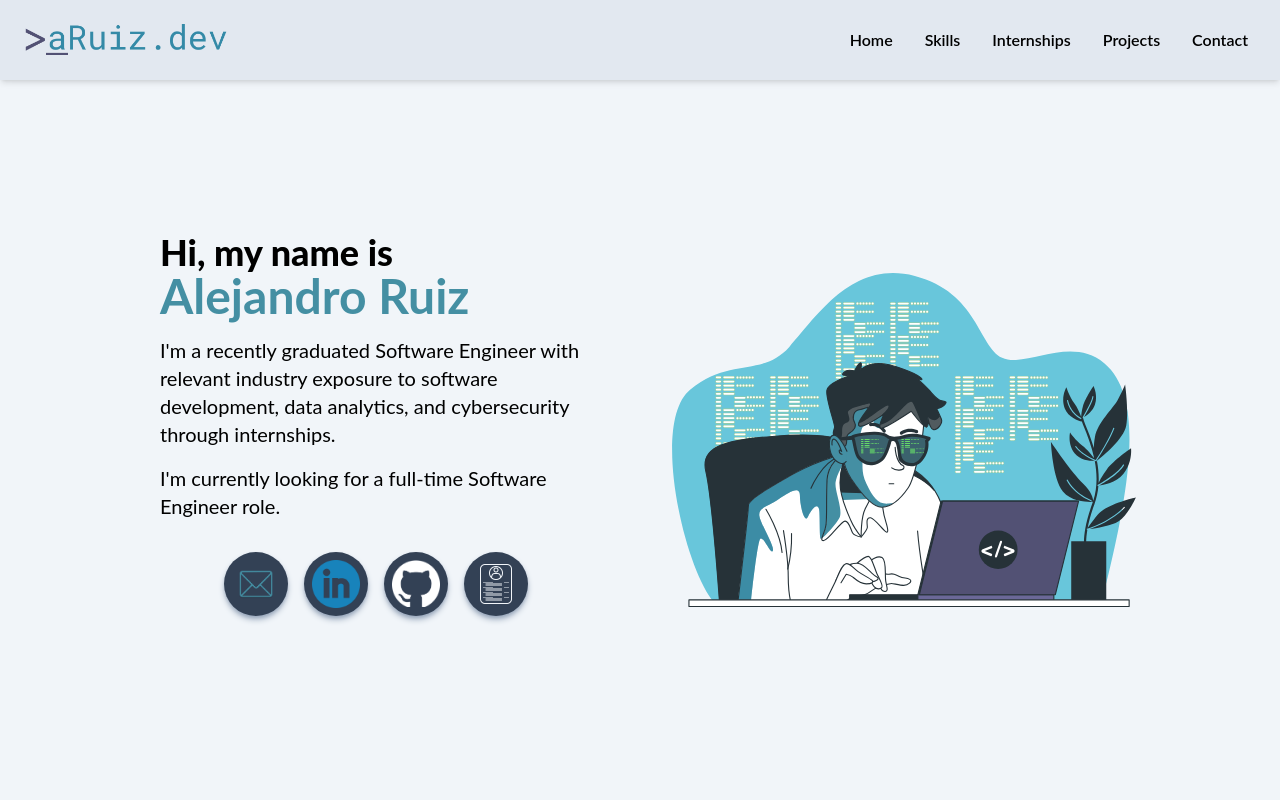
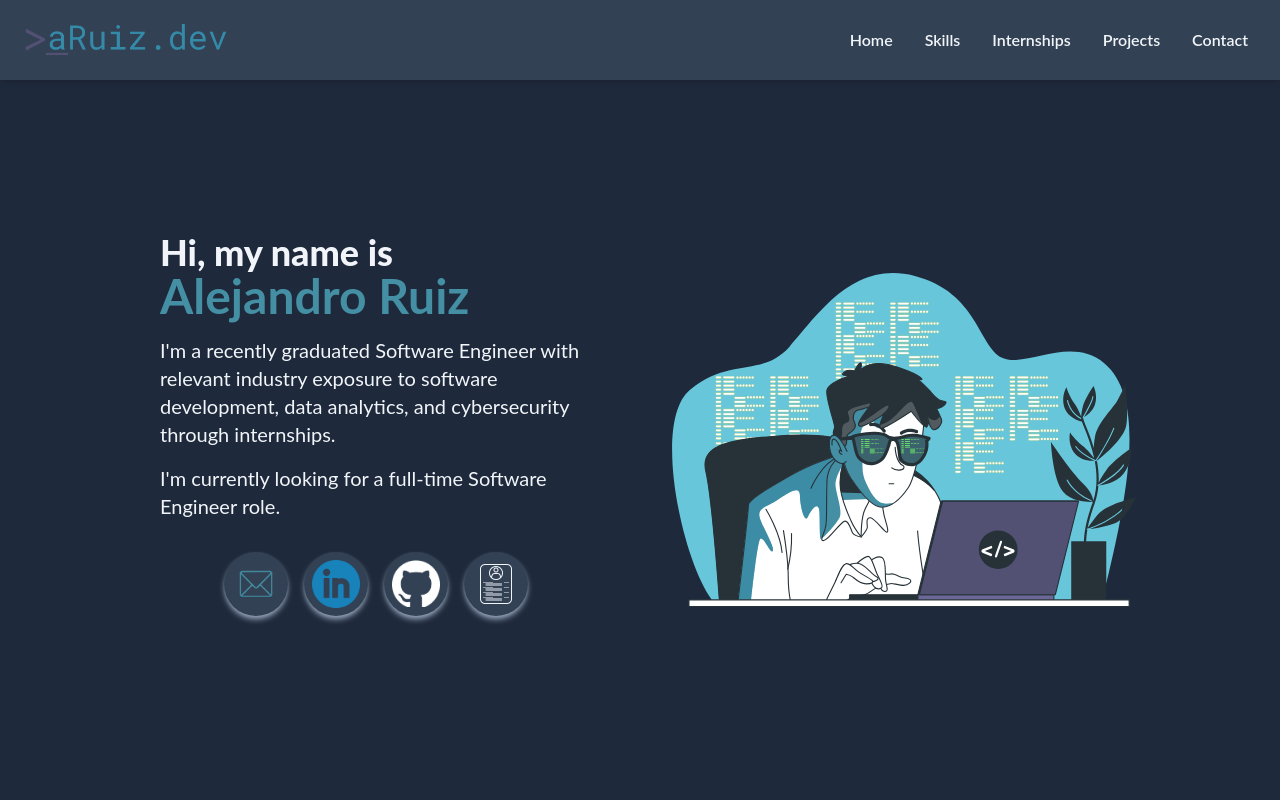
Before and after one commit to AlejandroRuiz1/AlejandroRuiz1.github.io, a React (Create React App) app: page / in a window 1280 px wide. Shown: the top 800 px of the page. Built offline with nearby package versions, Linux system fonts and the light colour scheme.

Commit message:
Changed to dark mode officially. Worked on smooth scroll.

```diff
--- a/package.json
+++ b/package.json
@@ -11,7 +11,8 @@
     "react": "^18.2.0",
     "react-dom": "^18.2.0",
     "react-icons": "^4.10.1",
-    "react-scripts": "^5.0.1"
+    "react-scripts": "^5.0.1",
+    "react-scroll": "^1.8.9"
   },
   "scripts": {
     "predeploy": "npm run build",
--- /dev/null
+++ b/prettier.config.js
@@ -0,0 +1 @@
+export const plugins = ["prettier-plugin-tailwindcss"];
--- a/src/components/Footer.jsx
+++ b/src/components/Footer.jsx
@@ -2,7 +2,7 @@ let imgCredit = "https://www.freepik.com/free-vector/coding-concept-illustration
 
 const Content = () => {
   return (
-    <div id="footer" className="absolute bottom-0 w-full h-10 flex justify-center p-2 bg-slate-200 dark:bg-slate-700 text-center text-xs items-center flex-shrink">
+    <div id="footer" className="absolute bottom-0 w-full h-10 flex justify-center p-2 bg-slate-700 text-center text-xs items-center flex-shrink">
       <p>&copy; Copyright &nbsp; {new Date().getFullYear()}</p>
       <p className="text-blue px-3">&mdash;</p>
       <a href="/">Alejandro Ruiz</a>
--- a/src/components/Header.jsx
+++ b/src/components/Header.jsx
@@ -2,7 +2,7 @@ import Contact from "./Contact.jsx";
 
 export default function Header({ img, about, links }) {
   return (
-    <div className="flex md:h-screen mt-20 pb-20 md:w-[80vw] mx-auto">
+    <div id="home" className="flex md:h-screen mt-20 pb-20 md:w-[80vw] mx-auto">
       <div className="mx-auto grid grid-cols-1 gap-8 md:grid-cols-2 flex-wrap items-center">
         <div className="w-full pt-12 px-6 lg:py-16 lg:px-8">
           <div id="text" className="flex flex-col w-full lg:mx-auto">
--- a/src/components/InternshipCard.jsx
+++ b/src/components/InternshipCard.jsx
@@ -1,7 +1,7 @@
 
 export default function InternshipCard({ experience, job }) {
   return (
-    <article className="max-w-md shadow-md rounded-xl p-4 bg-slate-100 dark:bg-slate-700 transition ease-in-out
+    <article className="max-w-md shadow-md rounded-xl p-4 bg-slate-700 transition ease-in-out
     hover:-translate-y-1 hover:scale-105 duration-150 border-blue hover:border-2" id={experience[job].company} key={job.key}>
       <h2 className="text-3xl font-semibold pb-4 text-center border-b-2 border-b-blue mb-4">{experience[job].company}</h2>
       <div className="text-base">
--- a/src/components/Navbar.jsx
+++ b/src/components/Navbar.jsx
@@ -1,4 +1,5 @@
 import { useState } from "react";
+import { Link } from "react-scroll";
 import { FaBars, FaXmark } from "react-icons/fa6";
 
 
@@ -8,7 +9,7 @@ const Nav = ({ logo }) => {
   const toggleNav = () => setIsNavOpen(!isNavOpen);
 
   return (
-    <div className="fixed w-full flex justify-between items-center px-2 md:px-4 h-20 bg-slate-200 dark:bg-slate-700 shadow-md z-[9999]">
+    <div className="fixed w-full flex justify-between items-center px-2 md:px-4 h-20 bg-slate-700 shadow-md z-[9999]">
 
       {/* Logo */}
       <a href="/">
@@ -19,29 +20,29 @@ const Nav = ({ logo }) => {
       {/* Navbar links */}
       <ul className="hidden md:flex">
         <li className="hover:text-blue block font-semibold select-none hover:scale-125">
-          <a href="/">
+          <Link to="home" spy={true} smooth={true} offset={50} duration={500}>
             Home
-          </a>
+          </Link>
         </li>
         <li className="hover:text-blue font-semibold select-none hover:scale-125">
-          <a href="#skills">
+          <Link to="skills" spy={true} smooth={true} offset={50} duration={500}>
             Skills
-          </a>
+          </Link>
         </li>
         <li className="hover:text-blue font-semibold select-none hover:scale-125">
-          <a href="#internships">
+          <Link to="internships" spy={true} smooth={true} offset={50} duration={500}>
             Internships
-          </a>
+          </Link>
         </li>
         <li className="hover:text-blue font-semibold select-none hover:scale-125">
-          <a href="#projects">
+          <Link to="projects" spy={true} smooth={true} offset={50} duration={500}>
             Projects
-          </a>
+          </Link>
         </li>
         <li className="hover:text-blue font-semibold select-none hover:scale-125">
-          <a href="/">
+          <Link to="contact" spy={true} smooth={true} offset={50} duration={500}>
             Contact
-          </a>
+          </Link>
         </li>
       </ul>
 
@@ -55,7 +56,7 @@ const Nav = ({ logo }) => {
 
 
       {/* Modal */}
-      <ul className={`${!isNavOpen ? "translate-x-full z-10" : "translate-x-0"} ease-in-out duration-500 absolute top-0 left-0 w-full h-screen bg-slate-200 dark:bg-slate-700 flex flex-col justify-center items-center md:hidden`}>
+      <ul className={`${!isNavOpen ? "translate-x-full z-10" : "translate-x-0"} ease-in-out duration-500 absolute top-0 left-0 w-full h-screen bg-slate-700 flex flex-col justify-center items-center md:hidden`}>
         <li className="py-6 text-3xl block hover:text-blue font-semibold select-none hover:scale-125 focus:scale-125">
           <a href="/" onClick={toggleNav}>
             Home
--- a/src/components/ProjectCard.jsx
+++ b/src/components/ProjectCard.jsx
@@ -1,7 +1,7 @@
 
 export default function ProjectCard({ projects, project }) {
   return (
-    <article className="max-w-md shadow-md rounded-xl p-4 bg-slate-100 dark:bg-slate-700  transition ease-in-out
+    <article className="max-w-md shadow-md rounded-xl p-4 bg-slate-700  transition ease-in-out
     hover:-translate-y-1 hover:scale-105 duration-150 border-blue hover:border-2" id={projects[project].name} key={project.key}>
       <h2 className="text-3xl font-semibold pb-4 text-center border-b-2 border-b-blue mb-4">{projects[project].name}</h2>
       <div className="text-base">
--- a/src/index.css
+++ b/src/index.css
@@ -7,8 +7,8 @@
 @layer base {
   body {
     @apply font-lato;
-    @apply bg-slate-100;
-    @apply text-black;
+    @apply bg-slate-800;
+    @apply text-slate-100;
   }
 
   li {
```
Also changed, not shown: 1 other file (tests, documents, lock files or other folders).
